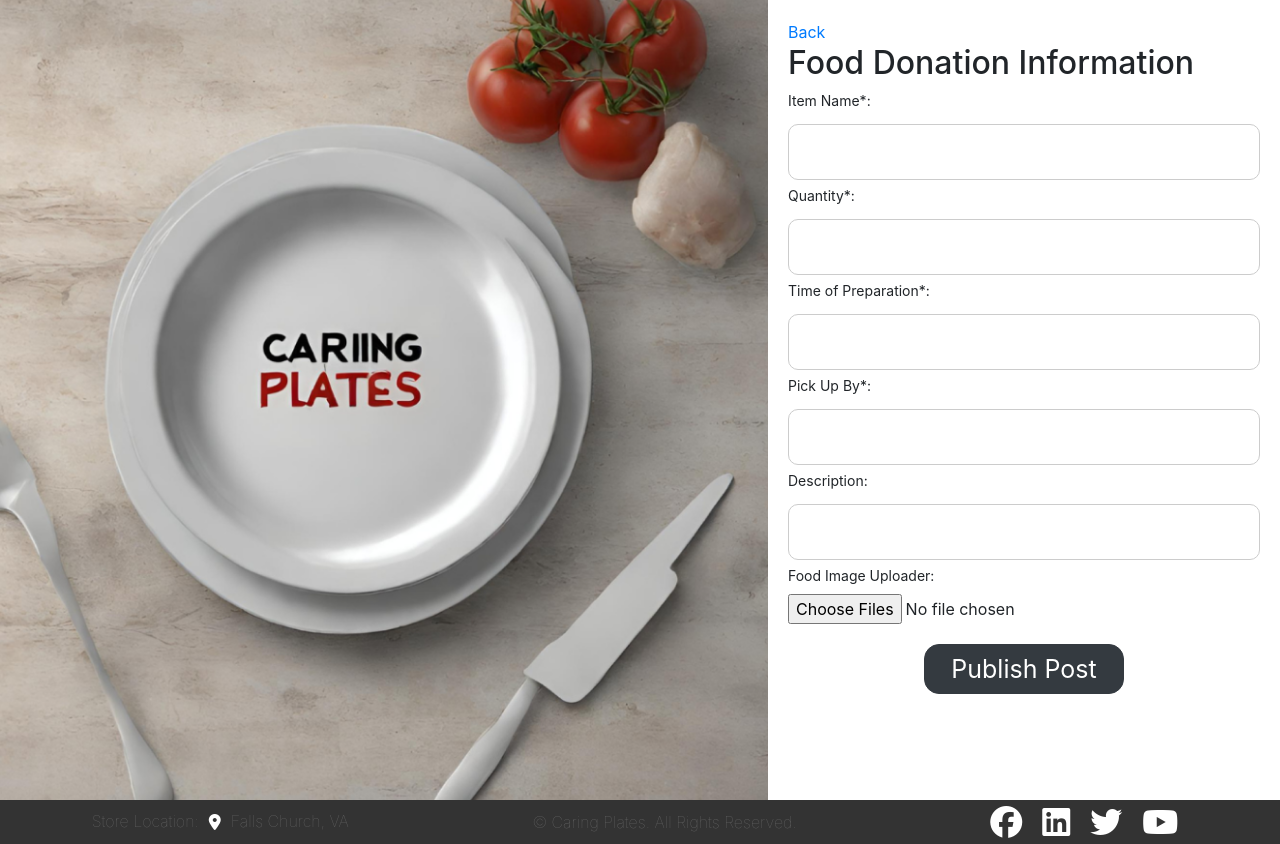
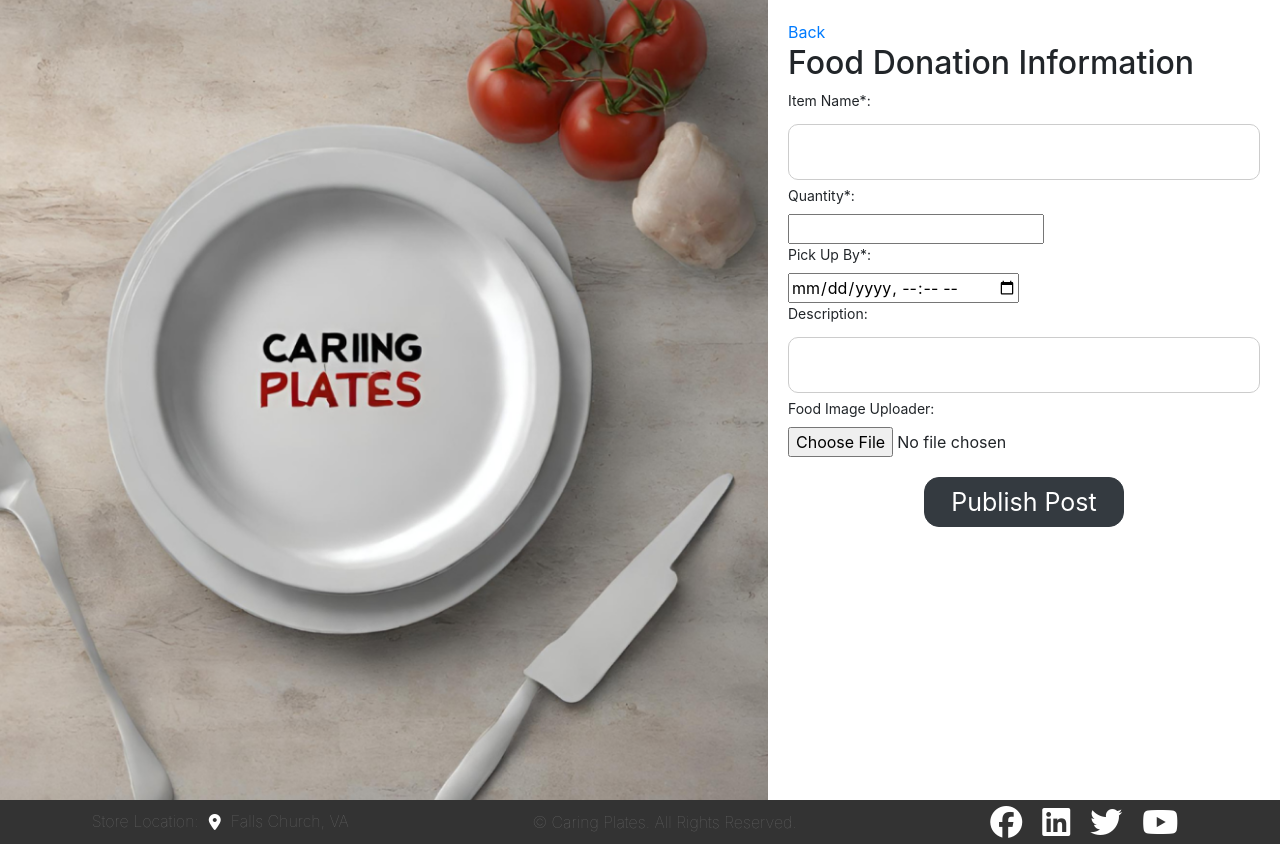
Before and after one commit to manojdintakurti/Software-engineering-project, a React (Create React App) app in the folder client/: page /CaringPlates/create-post in a window 1280 px wide. Built offline with nearby package versions, Linux system fonts and the light colour scheme.

Commit message:
CP : Changes for post

```diff
--- a/client/src/Components/CreatePost.js
+++ b/client/src/Components/CreatePost.js
@@ -17,10 +17,9 @@ function CreatePost(){
         const formData = new FormData();
         formData.append('itemName', itemName);
         formData.append('quantity', quantity);
-        formData.append('preparationTime', preparationTime);
-        formData.append('pickUpBy', pickUpBy);
+        formData.append('bestBefore', pickUpBy);
         formData.append('description', description);
-        formData.append('foodImage', foodImage);
+        formData.append('imageData', foodImage);
 
         try {
             const response = await fetch('http://localhost:8000/api/post/create-post', {
@@ -51,22 +50,20 @@ function CreatePost(){
         setFoodImage(null);
     };
     return (
-        <div className={"registration-page"}>
-            <div className={"login-page-logo"}>
-            </div>
-            <div className={"create-post"}>
-                <Link to={"/home"}>Back</Link>
+        <div className="registration-page">
+            <div className="login-page-logo"></div>
+            <div className="create-post">
+                <Link to="/home">Back</Link>
                 <div>
                     <h2 className="form-heading">Food Donation Information</h2>
                 </div>
-                {postSuccess && <div className="alert alert-success" role="alert">
-                    Post Published Successfully. <Link to={"/home"}>Back to Home</Link>
-                </div>
-                }
+                {postSuccess && (
+                    <div className="alert alert-success" role="alert">
+                        Post Published Successfully. <Link to="/home">Back to Home</Link>
+                    </div>
+                )}
                 <form onSubmit={handleSubmit} className="food-donation-form">
-                    <label htmlFor="itemName">
-                        Item Name<span>*</span>:
-                    </label>
+                    <label htmlFor="itemName">Item Name<span>*</span>:</label>
                     <input
                         type="text"
                         id="itemName"
@@ -75,33 +72,18 @@ function CreatePost(){
                         required
                     />
 
-                    <label htmlFor="quantity">
-                        Quantity<span>*</span>:
-                    </label>
+                    <label htmlFor="quantity">Quantity<span>*</span>:</label>
                     <input
-                        type="text"
+                        type="number"
                         id="quantity"
                         value={quantity}
                         onChange={(e) => setQuantity(e.target.value)}
                         required
                     />
 
-                    <label htmlFor="preparationTime">
-                        Time of Preparation<span>*</span>:
-                    </label>
+                    <label htmlFor="pickUpBy">Pick Up By<span>*</span>:</label>
                     <input
-                        type="text"
-                        id="preparationTime"
-                        value={preparationTime}
-                        onChange={(e) => setPreparationTime(e.target.value)}
-                        required
-                    />
-
-                    <label htmlFor="pickUpBy">
-                        Pick Up By<span>*</span>:
-                    </label>
-                    <input
-                        type="text"
+                        type="datetime-local"
                         id="pickUpBy"
                         value={pickUpBy}
                         onChange={(e) => setPickUpBy(e.target.value)}
@@ -109,20 +91,27 @@ function CreatePost(){
                     />
 
                     <label htmlFor="description">Description:</label>
-                    <input type="text"
+                    <input
+                        type="text"
                         id="description"
                         value={description}
                         onChange={(e) => setDescription(e.target.value)}
                     />
+
                     <label htmlFor="foodImage">Food Image Uploader:</label>
-                    <input type="file" multiple accept="image/png, image/jpeg"
-                           required={true}
-                           onChange={(e) => {
-                               setFoodImage(e.target.files[0]);
-                           }}/>
+                    <input
+                        type="file"
+                        accept="image/*"
+                        required={true}
+                        onChange={(e) => {
+                            setFoodImage(e.target.files && e.target.files[0]);
+                        }}
+                    />
+
                     <div className="publish-button">
-                        <button type="submit" className="btn btn-dark publish-button-text">Publish Post</button>
-
+                        <button type="submit" className="btn btn-dark publish-button-text">
+                            Publish Post
+                        </button>
                     </div>
                 </form>
             </div>
```
